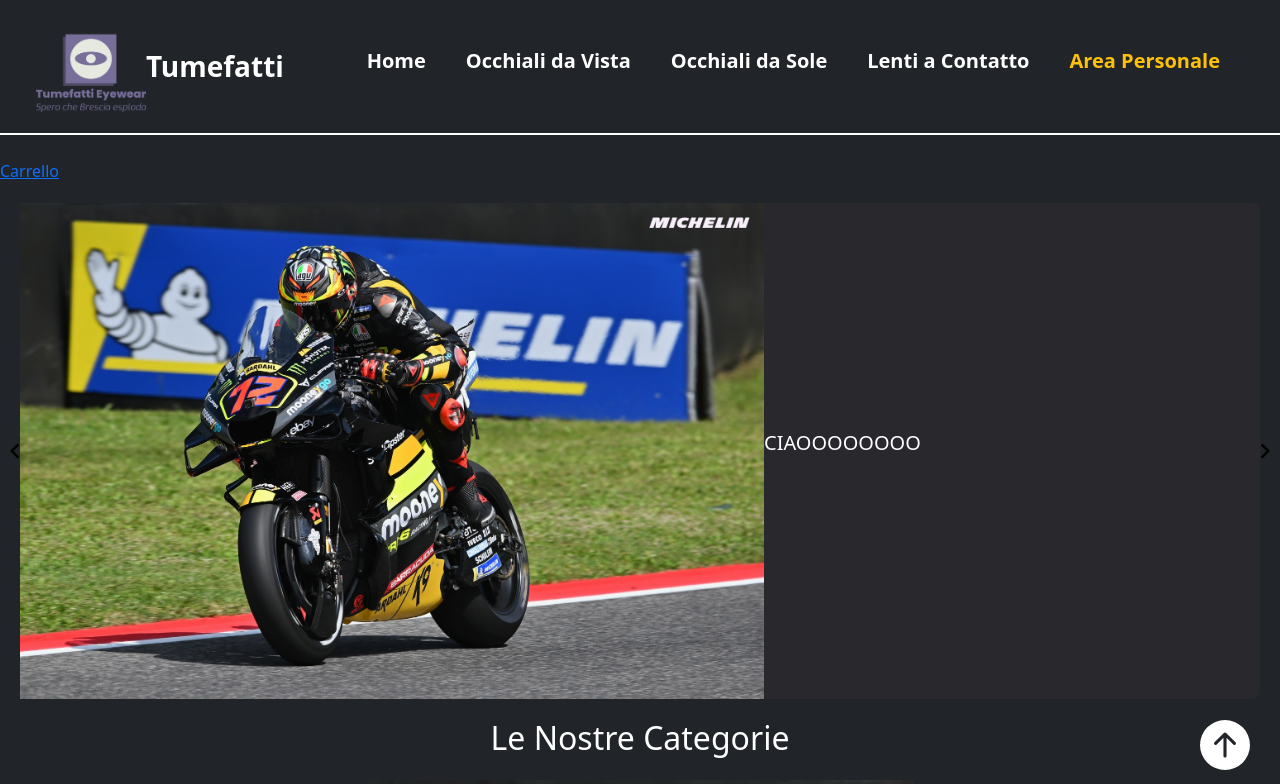
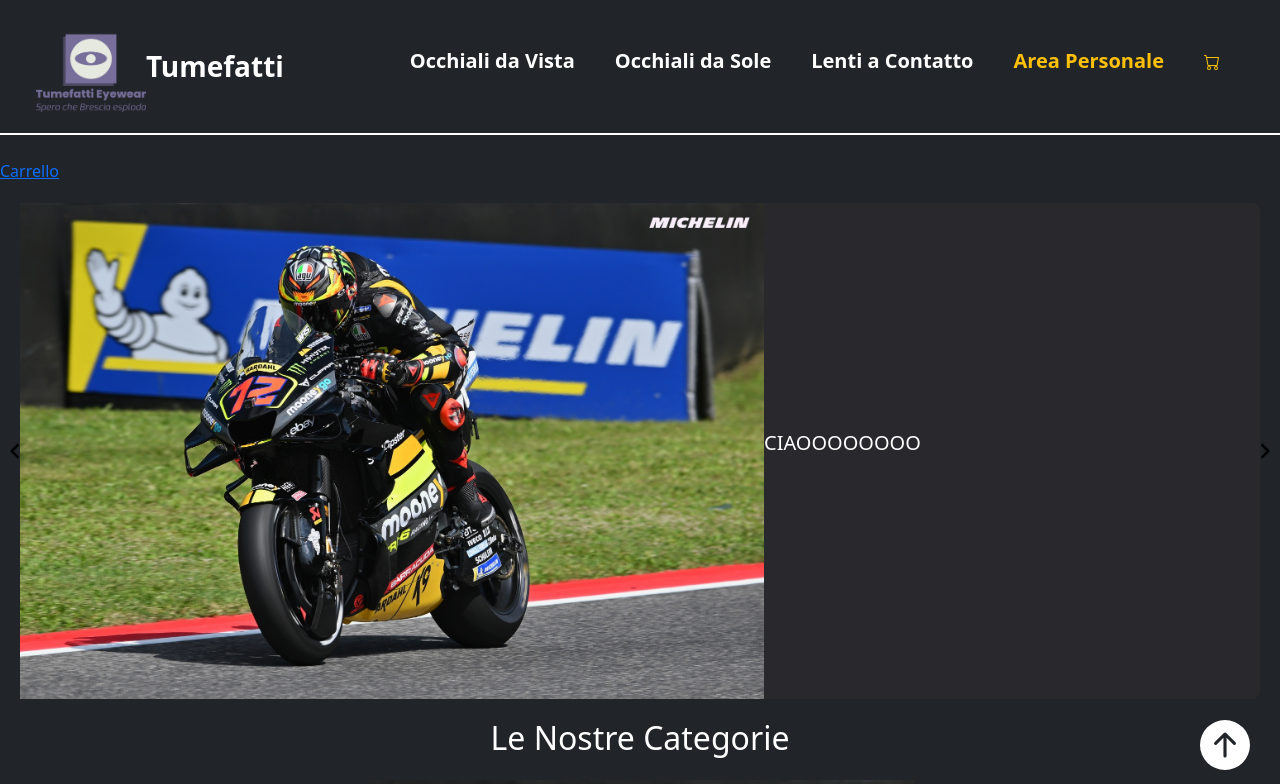
Before and after one commit to alessandroArrighi/IngegneriaDeiSistemiWeb, a Vue app in the folder frontend/: page / in a window 1280 px wide. Shown: the top 784 px of the page. Built offline with nearby package versions, Linux system fonts and the light colour scheme; no server answers.

Commit message:
frontend 6

```diff
--- a/frontend/src/components/Navbar.vue
+++ b/frontend/src/components/Navbar.vue
@@ -41,12 +41,19 @@ export default defineComponent({
             <div class="collapse navbar-collapse justify-content-end fw-bold" id="navbarNavAltMarkup">
                 <div class="navbar-nav pb-1 me-5">
                     <ul>
-                        <li><RouterLink class="nav-link active text-white px-3 py-2 mt-2 me-2 fs-5" aria-current="page" to = "/">Home</RouterLink></li>
+                        <!--<li><RouterLink class="nav-link active text-white px-3 py-2 mt-2 me-2 fs-5" aria-current="page" to = "/">Home</RouterLink></li>-->
                         <li><RouterLink class="nav-link active text-white px-3 py-2 mt-2 me-2 fs-5" to = "/prodotti/tutti/vista/MontatureV">Occhiali da Vista</RouterLink></li>
                         <li><RouterLink class="nav-link active text-white px-3 py-2 mt-2 me-2 fs-5" to = "/prodotti/tutti/sole/MontatureS">Occhiali da Sole</RouterLink></li>
                         <li><RouterLink class="nav-link active text-white px-3 py-2 mt-2 me-2 fs-5" to = "/prodotti/tutti/lac/LACC">Lenti a Contatto</RouterLink></li>
                         <li v-if="!user"><RouterLink class="nav-link text-warning px-3 py-2 mt-2 me-2 fs-5" to = "/accesso/user">Accedi</RouterLink></li>
                         <li v-if="user"><RouterLink class="nav-link text-warning px-3 py-2 mt-2 me-2 fs-5" to ="/accesso/areaPersonale">Area Personale</RouterLink></li>
+                        <li v-if="user">
+                            <RouterLink class="nav-link text-warning px-3 py-2 mt-2 me-2 fs-5" to ="/accesso/areaPersonale">
+                                <svg xmlns="http://www.w3.org/2000/svg" width="16" height="16" fill="currentColor" class="bi bi-cart" viewBox="0 0 16 16">
+                                    <path d="M0 1.5A.5.5 0 0 1 .5 1H2a.5.5 0 0 1 .485.379L2.89 3H14.5a.5.5 0 0 1 .491.592l-1.5 8A.5.5 0 0 1 13 12H4a.5.5 0 0 1-.491-.408L2.01 3.607 1.61 2H.5a.5.5 0 0 1-.5-.5M3.102 4l1.313 7h8.17l1.313-7zM5 12a2 2 0 1 0 0 4 2 2 0 0 0 0-4m7 0a2 2 0 1 0 0 4 2 2 0 0 0 0-4m-7 1a1 1 0 1 1 0 2 1 1 0 0 1 0-2m7 0a1 1 0 1 1 0 2 1 1 0 0 1 0-2"/>
+                                </svg>
+                            </RouterLink>
+                        </li>
                     </ul>
                 </div>
             </div>
--- a/frontend/src/pages/CreaOrdine.vue
+++ b/frontend/src/pages/CreaOrdine.vue
@@ -108,8 +108,9 @@ export default defineComponent({
                   <div class="card-body">
                     <div class="d-flex justify-content-between align-items-center mb-4">
                       <h5 class="mb-0">Dettagli Carta</h5>
-                      <img src="https://mdbcdn.b-cdn.net/img/Photos/Avatars/avatar-6.webp"
-                        class="img-fluid rounded-3" style="width: 45px;" alt="Avatar">
+                      <svg xmlns="http://www.w3.org/2000/svg" style="width: 45px;" fill="currentColor" class="bi bi-person" viewBox="0 0 16 16">
+                        <path d="M8 8a3 3 0 1 0 0-6 3 3 0 0 0 0 6m2-3a2 2 0 1 1-4 0 2 2 0 0 1 4 0m4 8c0 1-1 1-1 1H3s-1 0-1-1 1-4 6-4 6 3 6 4m-1-.004c-.001-.246-.154-.986-.832-1.664C11.516 10.68 10.289 10 8 10s-3.516.68-4.168 1.332c-.678.678-.83 1.418-.832 1.664z"/>
+                      </svg>
                     </div>
 
                     <form class="mt-4">
```
